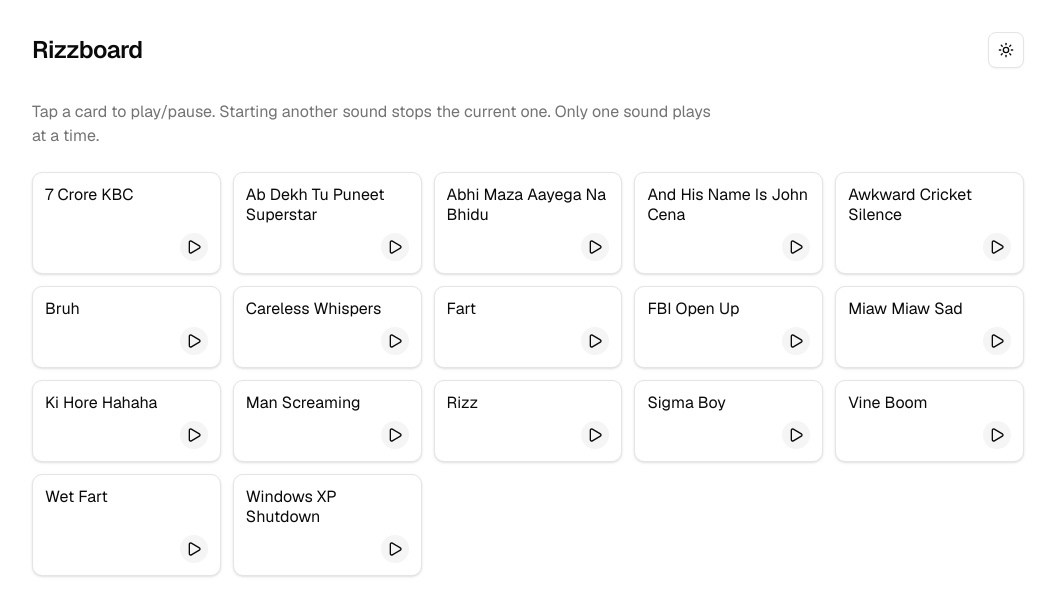
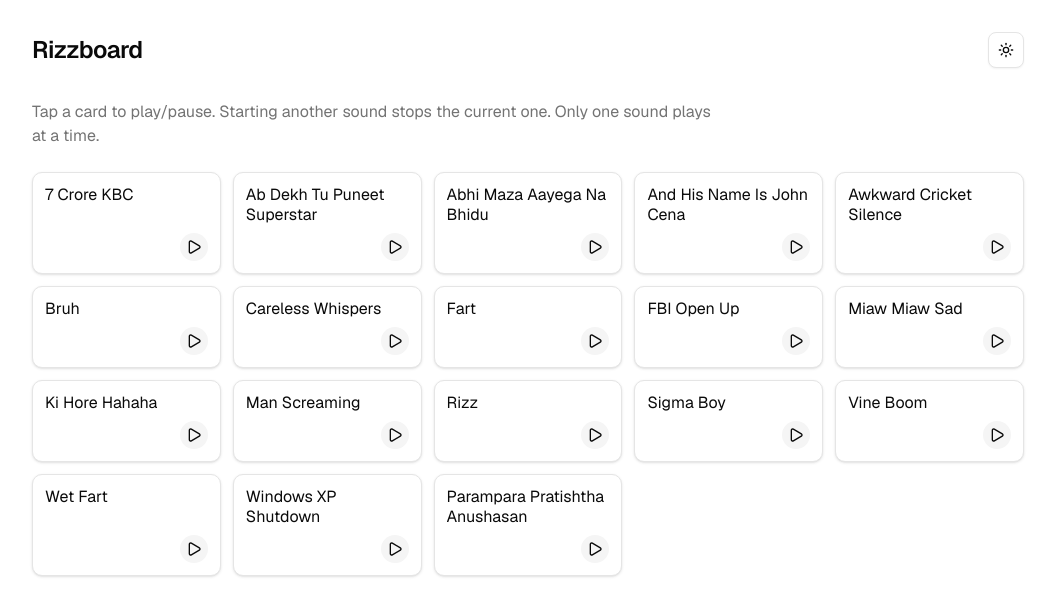
Before and after one commit to thatbeautifuldream/rizzboard, a Next.js app: page / in a window 1280 px wide. Shown: the top 616 px of the page, without its empty margins (112-1167 px from the left). Built offline with nearby package versions, Linux system fonts and the light colour scheme; no server answers.

Commit message:
feat: another one

```diff
--- a/src/data/sounds.ts
+++ b/src/data/sounds.ts
@@ -54,4 +54,9 @@
     name: "Windows XP Shutdown",
     url: "/sounds/windows-xp-shutdown.mp3",
   },
+  {
+    id: "parampara-pratishtha-anushasan",
+    name: "Parampara Pratishtha Anushasan",
+    url: "/sounds/parampara-pratishtha-anushasan.mp3",
+  },
 ];
```
Also changed, not shown: 1 other file (tests, documents, lock files or other folders).
